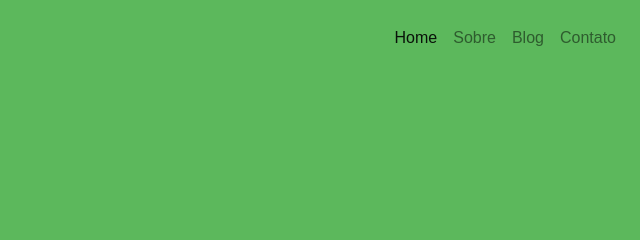
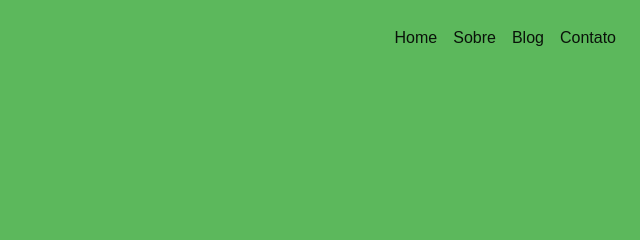
Before and after one commit to jhondev123/biowiki_blog, a plain HTML site: page index.html in a window 1280 px wide. Shown: the top 240 px of the page, 640-1280 px from the left. Drawn offline with nearby package versions, Linux system fonts and the light colour scheme.

Commit message:
testando se funciona o fetch

```diff
--- a/assets/components/header.html
+++ b/assets/components/header.html
@@ -1,4 +1,5 @@
-<nav class="navbar navbar-expand-lg navbar-light bg-light">
+<header>
+    <nav class="navbar navbar-expand-lg navbar-light bg-light" style="background-color: #5cb85c!important;">
         <a class="navbar-brand" href="#">BioWiki</a>
         <button class="navbar-toggler" type="button" data-toggle="collapse" data-target="#navbarNav"
             aria-controls="navbarNav" aria-expanded="false" aria-label="Toggle navigation">
@@ -9,15 +10,16 @@
                 <li class="nav-item active">
                     <a class="nav-link" href="index.html">Home</a>
                 </li>
-            <li class="nav-item">
+                <li class="nav-item active">
                     <a class="nav-link" href="#">Sobre</a>
                 </li>
-            <li class="nav-item">
+                <li class="nav-item active">
                     <a class="nav-link" href="#">Blog</a>
                 </li>
-            <li class="nav-item">
+                <li class="nav-item active">
                     <a class="nav-link" href="#">Contato</a>
                 </li>
             </ul>
         </div>
     </nav>
+</header>
--- a/assets/css/style.css
+++ b/assets/css/style.css
@@ -12,8 +12,8 @@ footer {
 }
 
 header {
-    background-color: #5cb85c;
     padding: 10px 0;
+    background-color: #5cb85c !important;
 }
 
 /* Estilos do Banner */
--- a/index.html
+++ b/index.html
@@ -11,31 +11,7 @@
 
 <body>
     <!-- Header -->
-    <header>
-        <nav class="navbar navbar-expand-lg navbar-light ">
-            <a class="navbar-brand" href="#">BioWiki</a>
-            <button class="navbar-toggler" type="button" data-toggle="collapse" data-target="#navbarNav"
-                aria-controls="navbarNav" aria-expanded="false" aria-label="Toggle navigation">
-                <span class="navbar-toggler-icon"></span>
-            </button>
-            <div class="collapse navbar-collapse" id="navbarNav">
-                <ul class="navbar-nav ml-auto">
-                    <li class="nav-item active">
-                        <a class="nav-link" href="index.html">Home</a>
-                    </li>
-                    <li class="nav-item">
-                        <a class="nav-link" href="#">Sobre</a>
-                    </li>
-                    <li class="nav-item">
-                        <a class="nav-link" href="#">Blog</a>
-                    </li>
-                    <li class="nav-item">
-                        <a class="nav-link" href="#">Contato</a>
-                    </li>
-                </ul>
-            </div>
-        </nav>
-    </header>
+    <div id="headerPlaceholder"></div>
 
     <!-- Banner -->
     <section class="banner pt-4">
@@ -110,6 +86,15 @@
     <script src="https://code.jquery.com/jquery-3.5.1.slim.min.js"></script>
     <script src="https://cdn.jsdelivr.net/npm/@popperjs/core@2.5.2/dist/umd/popper.min.js"></script>
     <script src="https://stackpath.bootstrapcdn.com/bootstrap/4.5.2/js/bootstrap.min.js"></script>
+    <script>
+        fetch('assets/components/header.html')
+            .then(response => response.text())
+            .then(data => {
+                headerPlaceholder.innerHTML = data;
+            })
+            .catch(error => console.error('Erro ao carregar o header:', error));
+
+    </script>
 </body>
 
 </html>
```
Lines whose indentation alone changed are shown as unchanged.
